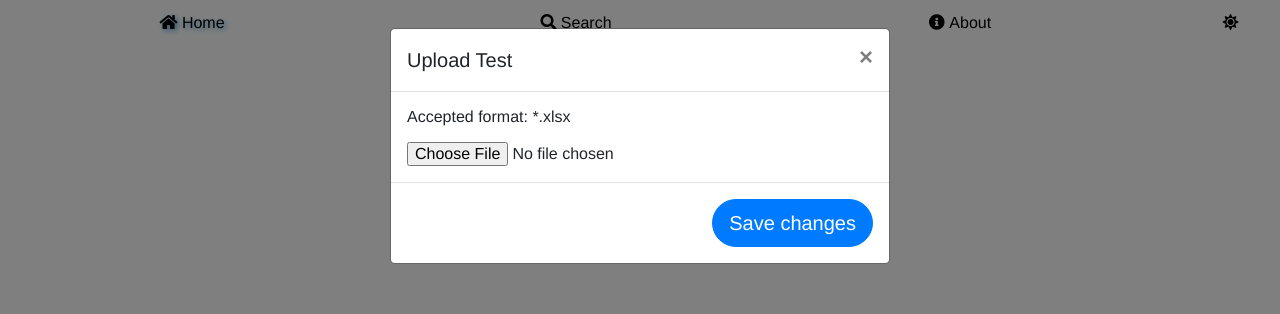
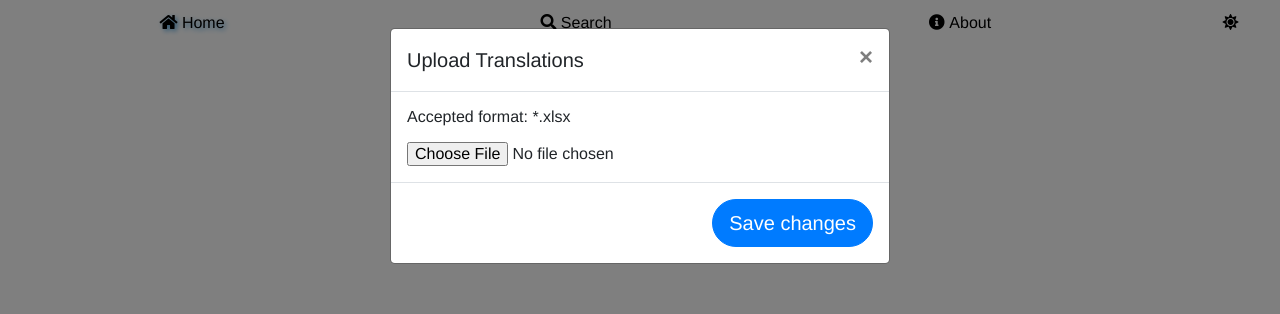
Before and after one commit to UoaWDCC/wdcc-cmlg-frontend, a React (Create React App) app: page / in a window 1280 px wide. Both pictures are taken after a click on the button "Launch demo modal". Shown: the top 314 px of the page. Built offline with nearby package versions, Linux system fonts and the light colour scheme.

Commit message:
[CMLG-029] alert pop up for changes saved Issues: Missing event handling for button click. Solution: Added event handling for button click. Risk: N/A Reviewed by: Annie, Dave, Kevin

```diff
--- a/src/components/UploadPopUp.js
+++ b/src/components/UploadPopUp.js
@@ -18,15 +18,27 @@ function UploadPopUp() {
 
     return (
         <div className='UploadPopUp '>
+
+            {/* <form action="/action_page.php" method="get">
+                <button name="subject" type="submit" value="HTML">hi</button>
+                <button name="subject" type="submit" value="CSS">bye</button>
+            </form>
+            <form action="/action_page.php" method="get">
+                Choose your favorite subject:
+                <button name="subject" type="submit" value="fav_HTML">HTML</button>
+                <button name="subject" type="submit" value="fav_CSS">CSS</button>
+            </form> */}
+
             <button type="button" class="btn btn-primary" data-toggle="modal" data-target="#exampleModal">
                 Launch demo modal
             </button>
-            <div className="modal" tabIndex="-1" role="dialog" id="exampleModal">
-                <div className="modal-dialog" role="document">
-                    <div className="modal-content">
-                        <div className="modal-header">
-                            <h5 className="modal-title">Upload Test</h5>
-                            <button type="button" className="close" data-dismiss="modal" aria-label="Close">
+
+            <div class="modal" tabindex="-1" role="dialog" id="exampleModal">
+                <div class="modal-dialog" role="document">
+                    <div class="modal-content">
+                        <div class="modal-header">
+                            <h5 class="modal-title">Upload Translations</h5>
+                            <button type="button" class="close" data-dismiss="modal" aria-label="Close">
                                 <span aria-hidden="true">&times;</span>
                             </button>
                         </div>
@@ -39,11 +51,12 @@ function UploadPopUp() {
                             </form>
                         </div>
                         <div className="modal-footer">
-                            <button type="submit" form='fileForm' className="btn btn-primary">Save changes</button>
+                            <button type="submit" form='fileForm' className="btn btn-primary" onClick={handleUploadSubmit} >Save changes</button>
                         </div>
                     </div>
                 </div>
             </div>
+
         </div>
     );
 }
```
Also changed, not shown: 1 other file (tests, documents, lock files or other folders).
